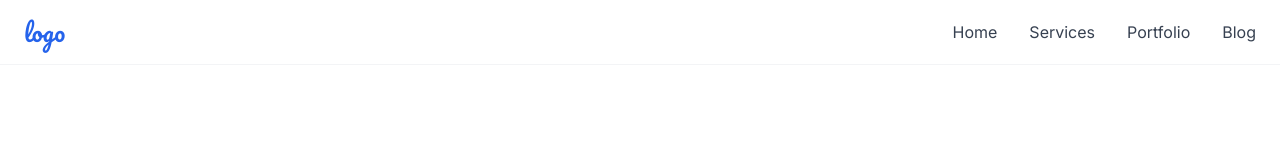
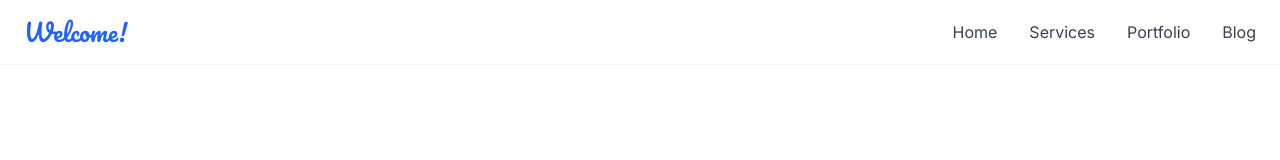
Before and after one commit to alysson-oliveira/alysson-oliveira.github.io, a plain HTML site: page index.html in a window 1280 px wide. Shown: the top 160 px of the page. Drawn offline with nearby package versions, Linux system fonts and the light colour scheme.

Commit message:
Updating index.html

```diff
--- a/index.html
+++ b/index.html
@@ -65,7 +65,7 @@
     >
       <nav class="container mx-auto px-6 py-4">
         <div class="flex items-center justify-between">
-          <div class="text-2xl font-['Pacifico'] text-primary">logo</div>
+          <div class="text-2xl font-['Pacifico'] text-primary">Welcome!</div>
           <div class="hidden md:flex items-center space-x-8">
             <a href="#home" class="text-gray-700 hover:text-primary">Home</a>
             <a href="#services" class="text-gray-700 hover:text-primary"
```
